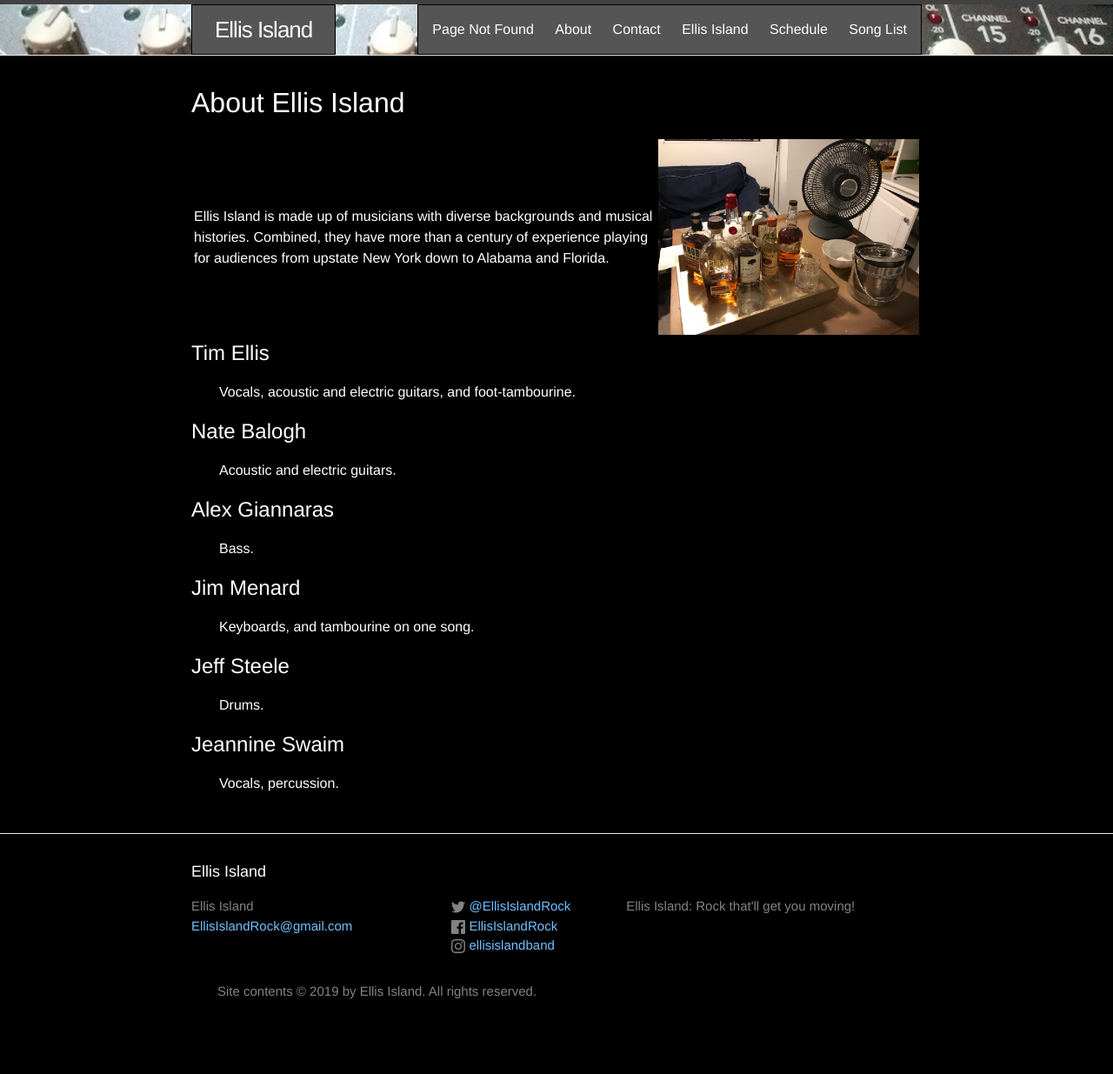
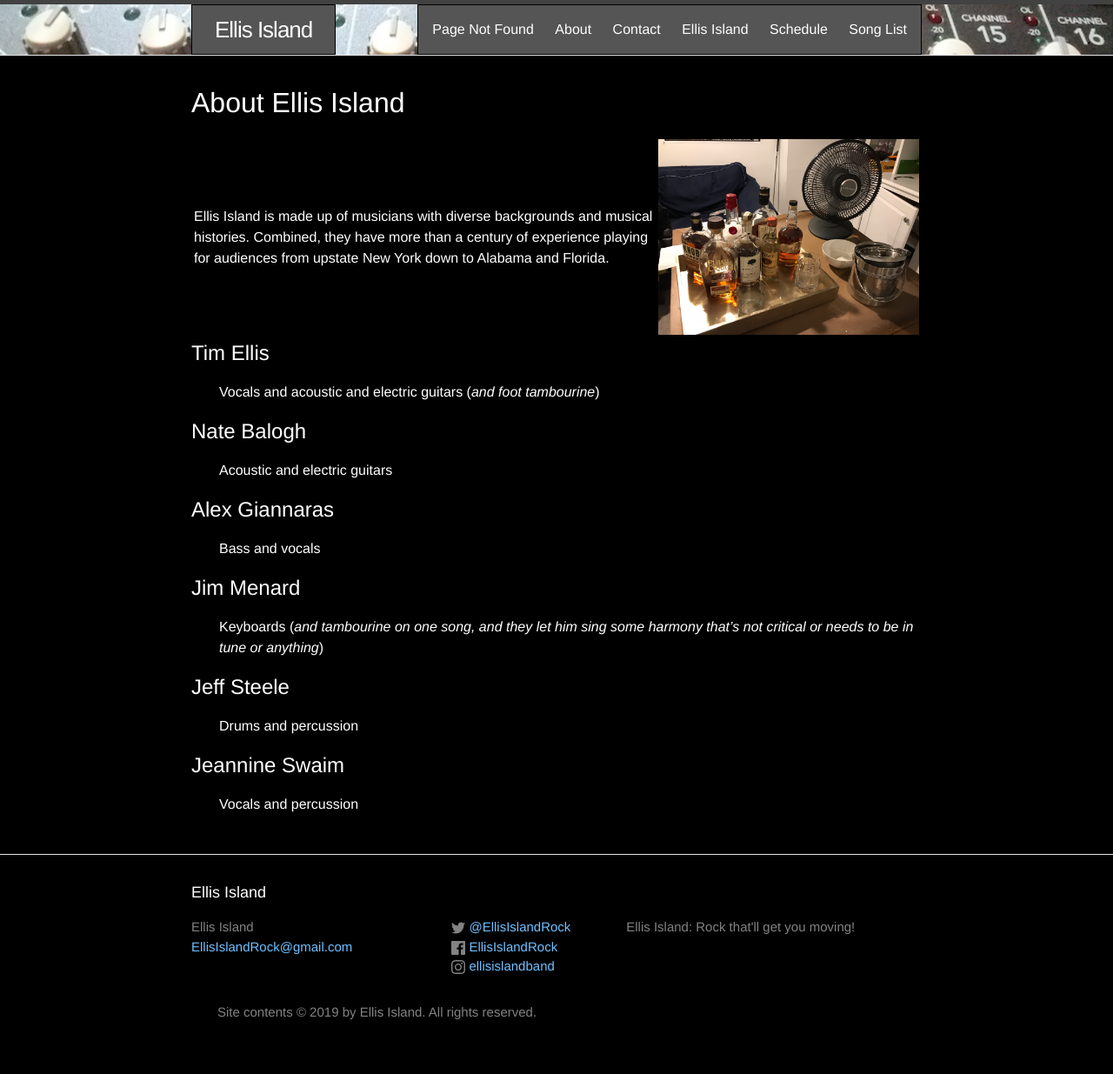
Before and after one commit to jimm/www-ellisislandband-net, a Jekyll site: the page built from about.md, in a window 1280 px wide. Shown: the whole page at 87% size. Built offline with Jekyll 4.4.1, drawn with Linux system fonts in a browser that asks for light colours; before the commit the page ends 1211 px from its top, so only the background shows below that.

Commit message:
"about" update

```diff
--- a/about.md
+++ b/about.md
@@ -21,24 +21,25 @@ title: About
 
 ## Tim Ellis
 
-Vocals, acoustic and electric guitars, and foot-tambourine.
+Vocals and acoustic and electric guitars (*and foot tambourine*)
 
 ## Nate Balogh
 
-Acoustic and electric guitars.
+Acoustic and electric guitars
 
 ## Alex Giannaras
 
-Bass.
+Bass and vocals
 
 ## Jim Menard
 
-Keyboards, and tambourine on one song.
+Keyboards (*and tambourine on one song, and they let him sing some harmony
+that's not critical or needs to be in tune or anything*)
 
 ## Jeff Steele
 
-Drums.
+Drums and percussion
 
 ## Jeannine Swaim
 
-Vocals, percussion.
+Vocals and percussion
```
